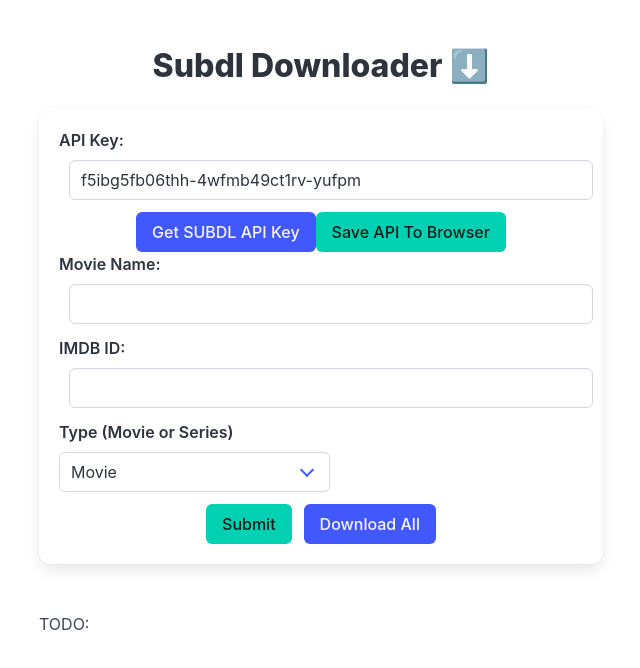
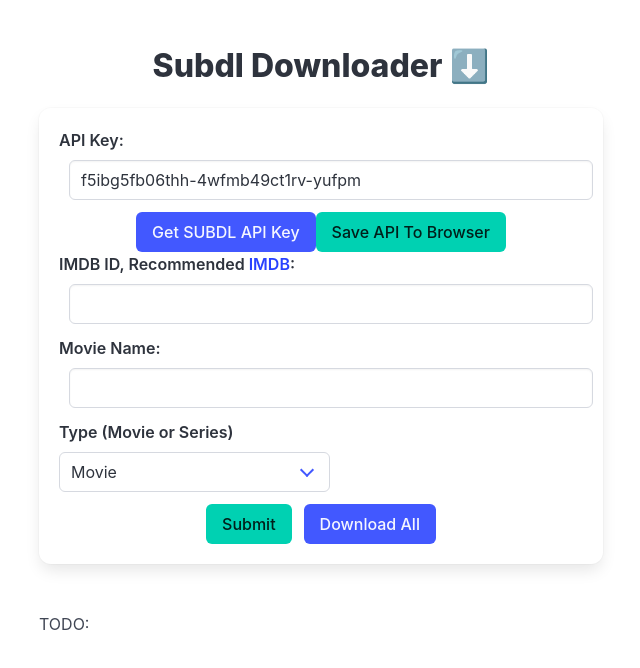
Before and after one commit to HosenM/subdl-downloader, a React (Create React App) app: page / in a window 1280 px wide. Shown: the top 668 px of the page, without its empty margins (319-959 px from the left). Built offline with nearby package versions, Linux system fonts and the light colour scheme.

Commit message:
last changes

```diff
--- a/src/App.js
+++ b/src/App.js
@@ -140,18 +140,30 @@
                 </div>
 
                 <InputField
+                  lable={
+                    <>
+                      IMDB ID, Recommended
+                      <a
+                        className="ml-1"
+                        href="https://www.imdb.com/"
+                        target="_blank"
+                        rel="noopener noreferrer"
+                      >
+                        IMDB
+                      </a>
+                    </>
+                  }
+                  name="imdbID"
+                  value={info.imdbID}
+                  onChange={handleChange}
+                />
+
+                <InputField
                   lable="Movie Name"
                   name="movie"
                   value={info.movie}
                   onChange={handleChange}
                   placeholder="Success input"
-                />
-
-                <InputField
-                  lable="IMDB ID"
-                  name="imdbID"
-                  value={info.imdbID}
-                  onChange={handleChange}
                 />
 
                 <Dropdown
```
